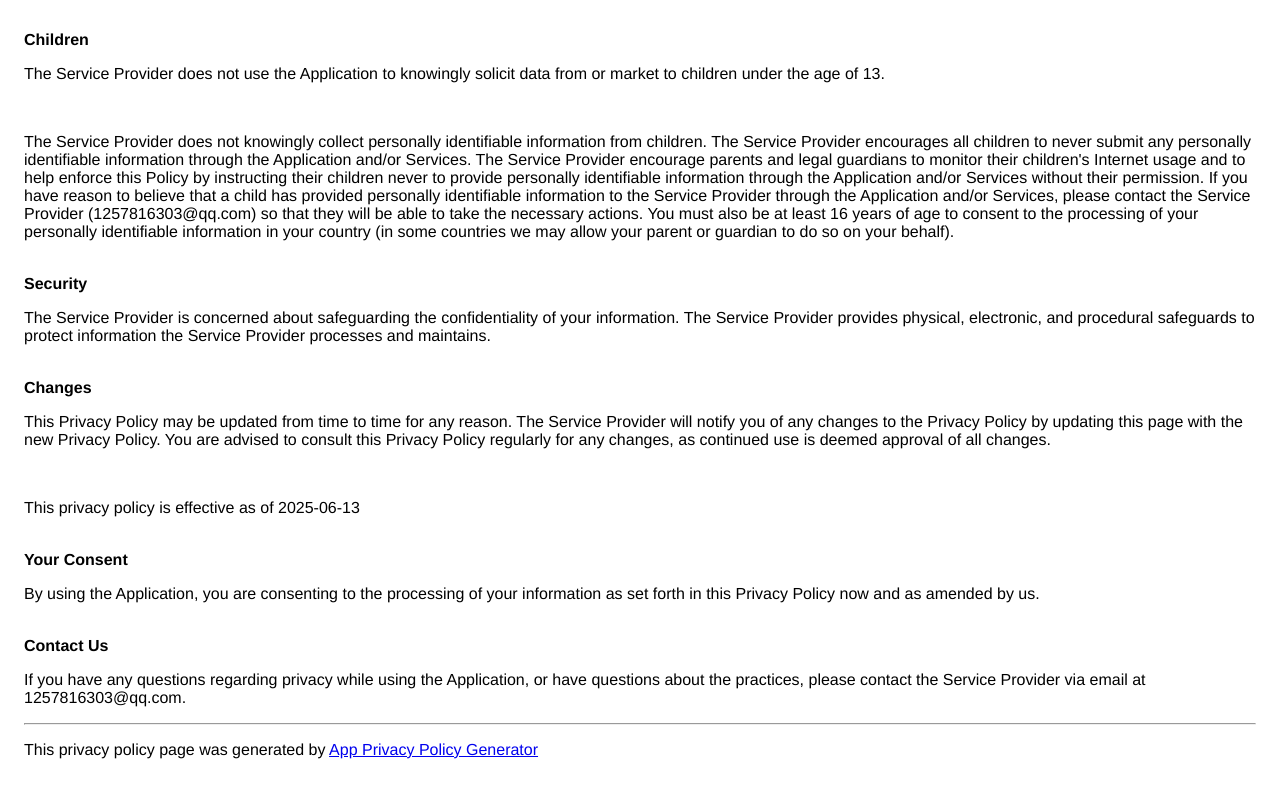
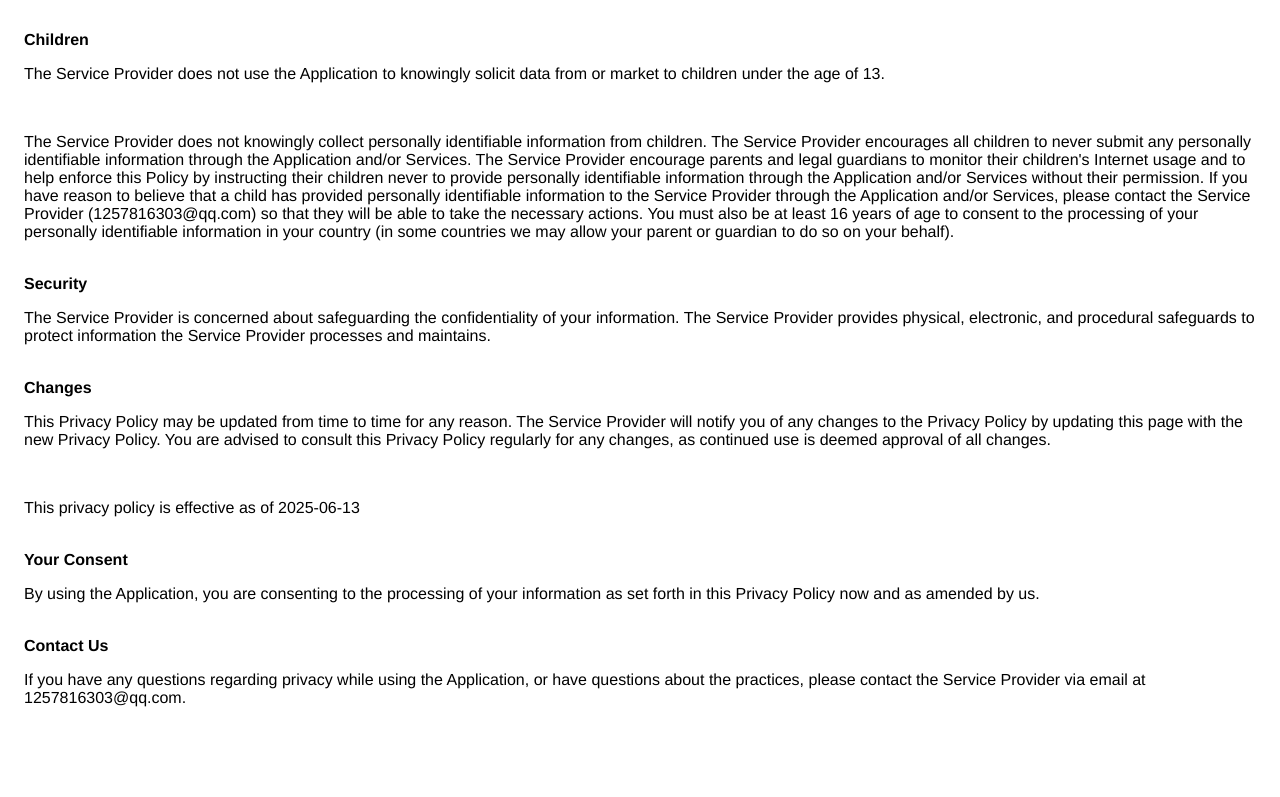
Before and after one commit to weberlb/mycalendar, a plain HTML site: page index.html in a window 1280 px wide. Shown: the part 1003-1800 px from the top of the page. After the commit the page ends 1750 px from the top, so only its background shows below. Drawn offline with Linux system fonts and the light colour scheme.

Commit message:
Update index.html

```diff
--- a/index.html
+++ b/index.html
@@ -18,6 +18,7 @@ has provided personally identifiable information to the Service Provider through
 please contact the Service Provider (1257816303@qq.com) so that they will be able to take the necessary actions.
 You must also be at least 16 years of age to consent to the processing
 of your personally identifiable information in your country (in some countries we may allow your parent
-or guardian to do so on your behalf).</p></div><br><strong>Security</strong><p>The Service Provider is concerned about safeguarding the confidentiality of your information. The Service Provider provides physical, electronic, and procedural safeguards to protect information the Service Provider processes and maintains.</p><br><strong>Changes</strong><p>This Privacy Policy may be updated from time to time for any reason. The Service Provider will notify you of any changes to the Privacy Policy by updating this page with the new Privacy Policy. You are advised to consult this Privacy Policy regularly for any changes, as continued use is deemed approval of all changes.</p><br><p>This privacy policy is effective as of 2025-06-13</p><br><strong>Your Consent</strong><p>By using the Application, you are consenting to the processing of your information as set forth in this Privacy Policy now and as amended by us.</p><br><strong>Contact Us</strong><p>If you have any questions regarding privacy while using the Application, or have questions about the practices, please contact the Service Provider via email at 1257816303@qq.com.</p><hr><p>This privacy policy page was generated by <a href="https://app-privacy-policy-generator.nisrulz.com/" target="_blank" rel="noopener noreferrer">App Privacy Policy Generator</a></p>
+or guardian to do so on your behalf).
+</p></div><br><strong>Security</strong><p>The Service Provider is concerned about safeguarding the confidentiality of your information. The Service Provider provides physical, electronic, and procedural safeguards to protect information the Service Provider processes and maintains.</p><br><strong>Changes</strong><p>This Privacy Policy may be updated from time to time for any reason. The Service Provider will notify you of any changes to the Privacy Policy by updating this page with the new Privacy Policy. You are advised to consult this Privacy Policy regularly for any changes, as continued use is deemed approval of all changes.</p><br><p>This privacy policy is effective as of 2025-06-13</p><br><strong>Your Consent</strong><p>By using the Application, you are consenting to the processing of your information as set forth in this Privacy Policy now and as amended by us.</p><br><strong>Contact Us</strong><p>If you have any questions regarding privacy while using the Application, or have questions about the practices, please contact the Service Provider via email at 1257816303@qq.com.</p>
     </body>
     </html>
```
